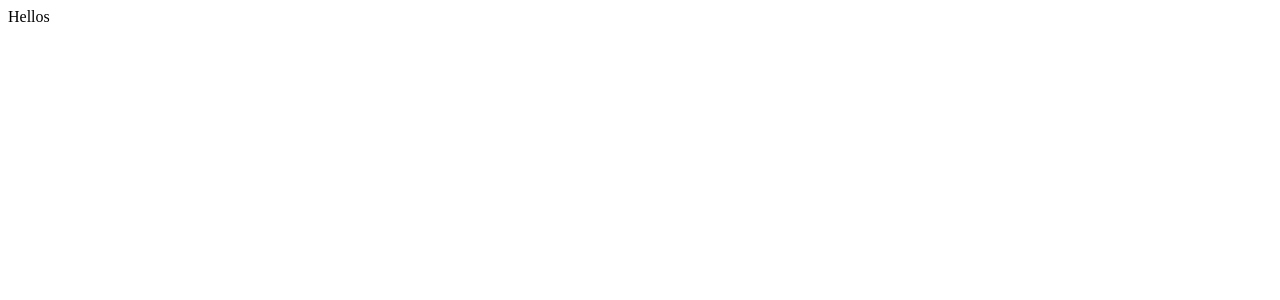
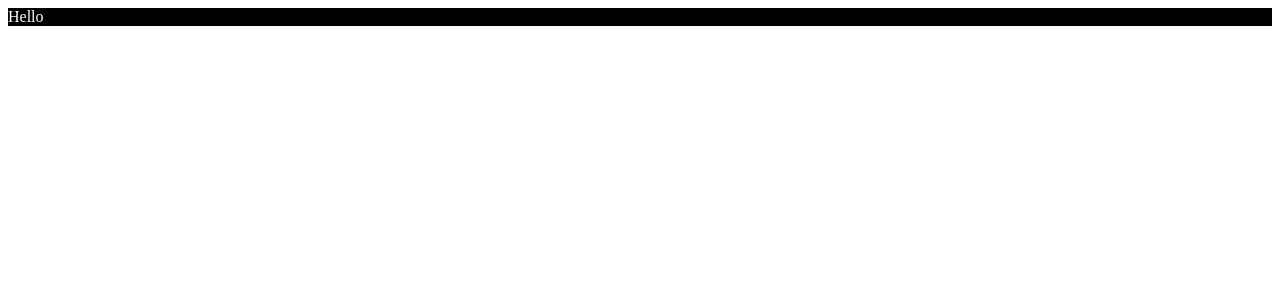
Before and after one commit to vitosotdihaet/baking-bread, a Next.js app in the folder client/: page / in a window 1280 px wide. Shown: the top 300 px of the page. Built offline with nearby package versions, Linux system fonts and the light colour scheme.

Commit message:
App: update

```diff
--- a/client/src/pages/index.tsx
+++ b/client/src/pages/index.tsx
@@ -1,6 +1,6 @@
 export const Home = () => {
     // eslint-disable-next-line
-    return <>Hellos</>;
+    return <div style={{ background: 'black', color: 'white' }}>Hello</div>;
 };
 
 export default Home;
```
